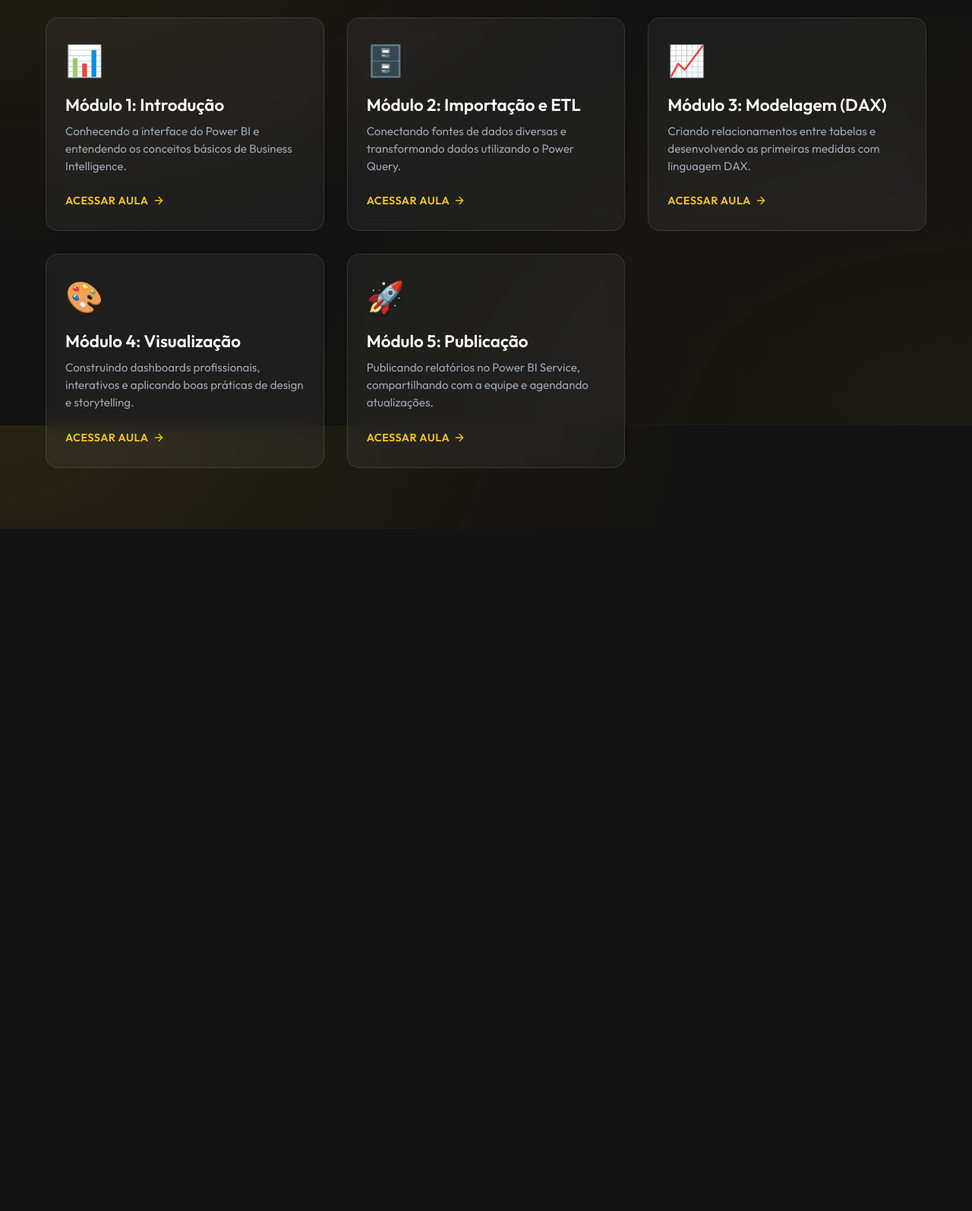
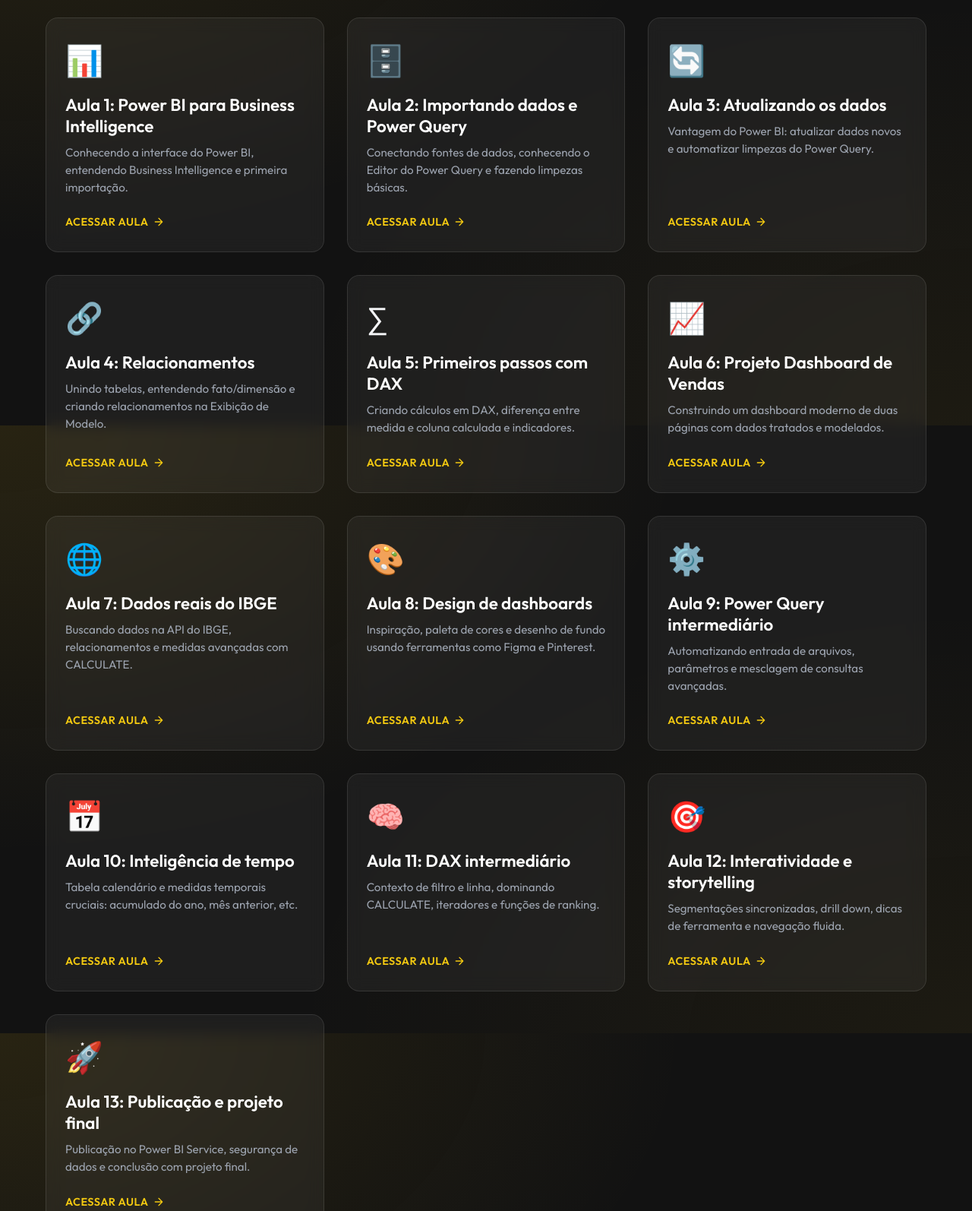
Before and after one commit to devjohnnydev/POwerbi, a website: page index.html in a window 1280 px wide. Shown: the part 240-1834 px from the top of the page at 76% size. Before the commit the page ends 936 px from the top, so only its background shows below. Drawn offline with Linux system fonts and the light colour scheme.

Commit message:
Update index.html with all 13 classes

```diff
--- a/index.html
+++ b/index.html
@@ -175,55 +175,134 @@
     <div class="container">
         <div class="grid">
             <!-- Aula 1 -->
-            <a href="#" class="card">
+            <a href="curso-powerbi/site/aula-01/index.html" class="card">
                 <div class="card-icon">📊</div>
-                <h2 class="card-title">Módulo 1: Introdução</h2>
-                <p class="card-desc">Conhecendo a interface do Power BI e entendendo os conceitos básicos de Business Intelligence.</p>
+                <h2 class="card-title">Aula 1: Power BI para Business Intelligence</h2>
+                <p class="card-desc">Conhecendo a interface do Power BI, entendendo Business Intelligence e primeira importação.</p>
                 <div class="card-footer">
                     <span>Acessar Aula <svg viewBox="0 0 24 24" fill="none" stroke="currentColor" stroke-width="2" stroke-linecap="round" stroke-linejoin="round"><path d="M5 12h14M12 5l7 7-7 7"/></svg></span>
                 </div>
             </a>
 
             <!-- Aula 2 -->
-            <a href="#" class="card">
+            <a href="curso-powerbi/site/aula-02/index.html" class="card">
                 <div class="card-icon">🗄️</div>
-                <h2 class="card-title">Módulo 2: Importação e ETL</h2>
-                <p class="card-desc">Conectando fontes de dados diversas e transformando dados utilizando o Power Query.</p>
+                <h2 class="card-title">Aula 2: Importando dados e Power Query</h2>
+                <p class="card-desc">Conectando fontes de dados, conhecendo o Editor do Power Query e fazendo limpezas básicas.</p>
                 <div class="card-footer">
                     <span>Acessar Aula <svg viewBox="0 0 24 24" fill="none" stroke="currentColor" stroke-width="2" stroke-linecap="round" stroke-linejoin="round"><path d="M5 12h14M12 5l7 7-7 7"/></svg></span>
                 </div>
             </a>
 
             <!-- Aula 3 -->
-            <a href="#" class="card">
-                <div class="card-icon">📈</div>
-                <h2 class="card-title">Módulo 3: Modelagem (DAX)</h2>
-                <p class="card-desc">Criando relacionamentos entre tabelas e desenvolvendo as primeiras medidas com linguagem DAX.</p>
+            <a href="curso-powerbi/site/aula-03/index.html" class="card">
+                <div class="card-icon">🔄</div>
+                <h2 class="card-title">Aula 3: Atualizando os dados</h2>
+                <p class="card-desc">Vantagem do Power BI: atualizar dados novos e automatizar limpezas do Power Query.</p>
                 <div class="card-footer">
                     <span>Acessar Aula <svg viewBox="0 0 24 24" fill="none" stroke="currentColor" stroke-width="2" stroke-linecap="round" stroke-linejoin="round"><path d="M5 12h14M12 5l7 7-7 7"/></svg></span>
                 </div>
             </a>
 
             <!-- Aula 4 -->
-            <a href="#" class="card">
-                <div class="card-icon">🎨</div>
-                <h2 class="card-title">Módulo 4: Visualização</h2>
-                <p class="card-desc">Construindo dashboards profissionais, interativos e aplicando boas práticas de design e storytelling.</p>
+            <a href="curso-powerbi/site/aula-04/index.html" class="card">
+                <div class="card-icon">🔗</div>
+                <h2 class="card-title">Aula 4: Relacionamentos</h2>
+                <p class="card-desc">Unindo tabelas, entendendo fato/dimensão e criando relacionamentos na Exibição de Modelo.</p>
                 <div class="card-footer">
                     <span>Acessar Aula <svg viewBox="0 0 24 24" fill="none" stroke="currentColor" stroke-width="2" stroke-linecap="round" stroke-linejoin="round"><path d="M5 12h14M12 5l7 7-7 7"/></svg></span>
                 </div>
             </a>
 
             <!-- Aula 5 -->
-            <a href="#" class="card">
-                <div class="card-icon">🚀</div>
-                <h2 class="card-title">Módulo 5: Publicação</h2>
-                <p class="card-desc">Publicando relatórios no Power BI Service, compartilhando com a equipe e agendando atualizações.</p>
+            <a href="curso-powerbi/site/aula-05/index.html" class="card">
+                <div class="card-icon">∑</div>
+                <h2 class="card-title">Aula 5: Primeiros passos com DAX</h2>
+                <p class="card-desc">Criando cálculos em DAX, diferença entre medida e coluna calculada e indicadores.</p>
                 <div class="card-footer">
                     <span>Acessar Aula <svg viewBox="0 0 24 24" fill="none" stroke="currentColor" stroke-width="2" stroke-linecap="round" stroke-linejoin="round"><path d="M5 12h14M12 5l7 7-7 7"/></svg></span>
                 </div>
             </a>
 
+            <!-- Aula 6 -->
+            <a href="curso-powerbi/site/aula-06/index.html" class="card">
+                <div class="card-icon">📈</div>
+                <h2 class="card-title">Aula 6: Projeto Dashboard de Vendas</h2>
+                <p class="card-desc">Construindo um dashboard moderno de duas páginas com dados tratados e modelados.</p>
+                <div class="card-footer">
+                    <span>Acessar Aula <svg viewBox="0 0 24 24" fill="none" stroke="currentColor" stroke-width="2" stroke-linecap="round" stroke-linejoin="round"><path d="M5 12h14M12 5l7 7-7 7"/></svg></span>
+                </div>
+            </a>
+
+            <!-- Aula 7 -->
+            <a href="curso-powerbi/site/aula-07/index.html" class="card">
+                <div class="card-icon">🌐</div>
+                <h2 class="card-title">Aula 7: Dados reais do IBGE</h2>
+                <p class="card-desc">Buscando dados na API do IBGE, relacionamentos e medidas avançadas com CALCULATE.</p>
+                <div class="card-footer">
+                    <span>Acessar Aula <svg viewBox="0 0 24 24" fill="none" stroke="currentColor" stroke-width="2" stroke-linecap="round" stroke-linejoin="round"><path d="M5 12h14M12 5l7 7-7 7"/></svg></span>
+                </div>
+            </a>
+
+            <!-- Aula 8 -->
+            <a href="curso-powerbi/site/aula-08/index.html" class="card">
+                <div class="card-icon">🎨</div>
+                <h2 class="card-title">Aula 8: Design de dashboards</h2>
+                <p class="card-desc">Inspiração, paleta de cores e desenho de fundo usando ferramentas como Figma e Pinterest.</p>
+                <div class="card-footer">
+                    <span>Acessar Aula <svg viewBox="0 0 24 24" fill="none" stroke="currentColor" stroke-width="2" stroke-linecap="round" stroke-linejoin="round"><path d="M5 12h14M12 5l7 7-7 7"/></svg></span>
+                </div>
+            </a>
+
+            <!-- Aula 9 -->
+            <a href="curso-powerbi/site/aula-09/index.html" class="card">
+                <div class="card-icon">⚙️</div>
+                <h2 class="card-title">Aula 9: Power Query intermediário</h2>
+                <p class="card-desc">Automatizando entrada de arquivos, parâmetros e mesclagem de consultas avançadas.</p>
+                <div class="card-footer">
+                    <span>Acessar Aula <svg viewBox="0 0 24 24" fill="none" stroke="currentColor" stroke-width="2" stroke-linecap="round" stroke-linejoin="round"><path d="M5 12h14M12 5l7 7-7 7"/></svg></span>
+                </div>
+            </a>
+
+            <!-- Aula 10 -->
+            <a href="curso-powerbi/site/aula-10/index.html" class="card">
+                <div class="card-icon">📅</div>
+                <h2 class="card-title">Aula 10: Inteligência de tempo</h2>
+                <p class="card-desc">Tabela calendário e medidas temporais cruciais: acumulado do ano, mês anterior, etc.</p>
+                <div class="card-footer">
+                    <span>Acessar Aula <svg viewBox="0 0 24 24" fill="none" stroke="currentColor" stroke-width="2" stroke-linecap="round" stroke-linejoin="round"><path d="M5 12h14M12 5l7 7-7 7"/></svg></span>
+                </div>
+            </a>
+
+            <!-- Aula 11 -->
+            <a href="curso-powerbi/site/aula-11/index.html" class="card">
+                <div class="card-icon">🧠</div>
+                <h2 class="card-title">Aula 11: DAX intermediário</h2>
+                <p class="card-desc">Contexto de filtro e linha, dominando CALCULATE, iteradores e funções de ranking.</p>
+                <div class="card-footer">
+                    <span>Acessar Aula <svg viewBox="0 0 24 24" fill="none" stroke="currentColor" stroke-width="2" stroke-linecap="round" stroke-linejoin="round"><path d="M5 12h14M12 5l7 7-7 7"/></svg></span>
+                </div>
+            </a>
+
+            <!-- Aula 12 -->
+            <a href="curso-powerbi/site/aula-12/index.html" class="card">
+                <div class="card-icon">🎯</div>
+                <h2 class="card-title">Aula 12: Interatividade e storytelling</h2>
+                <p class="card-desc">Segmentações sincronizadas, drill down, dicas de ferramenta e navegação fluida.</p>
+                <div class="card-footer">
+                    <span>Acessar Aula <svg viewBox="0 0 24 24" fill="none" stroke="currentColor" stroke-width="2" stroke-linecap="round" stroke-linejoin="round"><path d="M5 12h14M12 5l7 7-7 7"/></svg></span>
+                </div>
+            </a>
+
+            <!-- Aula 13 -->
+            <a href="curso-powerbi/site/aula-13/index.html" class="card">
+                <div class="card-icon">🚀</div>
+                <h2 class="card-title">Aula 13: Publicação e projeto final</h2>
+                <p class="card-desc">Publicação no Power BI Service, segurança de dados e conclusão com projeto final.</p>
+                <div class="card-footer">
+                    <span>Acessar Aula <svg viewBox="0 0 24 24" fill="none" stroke="currentColor" stroke-width="2" stroke-linecap="round" stroke-linejoin="round"><path d="M5 12h14M12 5l7 7-7 7"/></svg></span>
+                </div>
+            </a>
         </div>
     </div>
 
```
